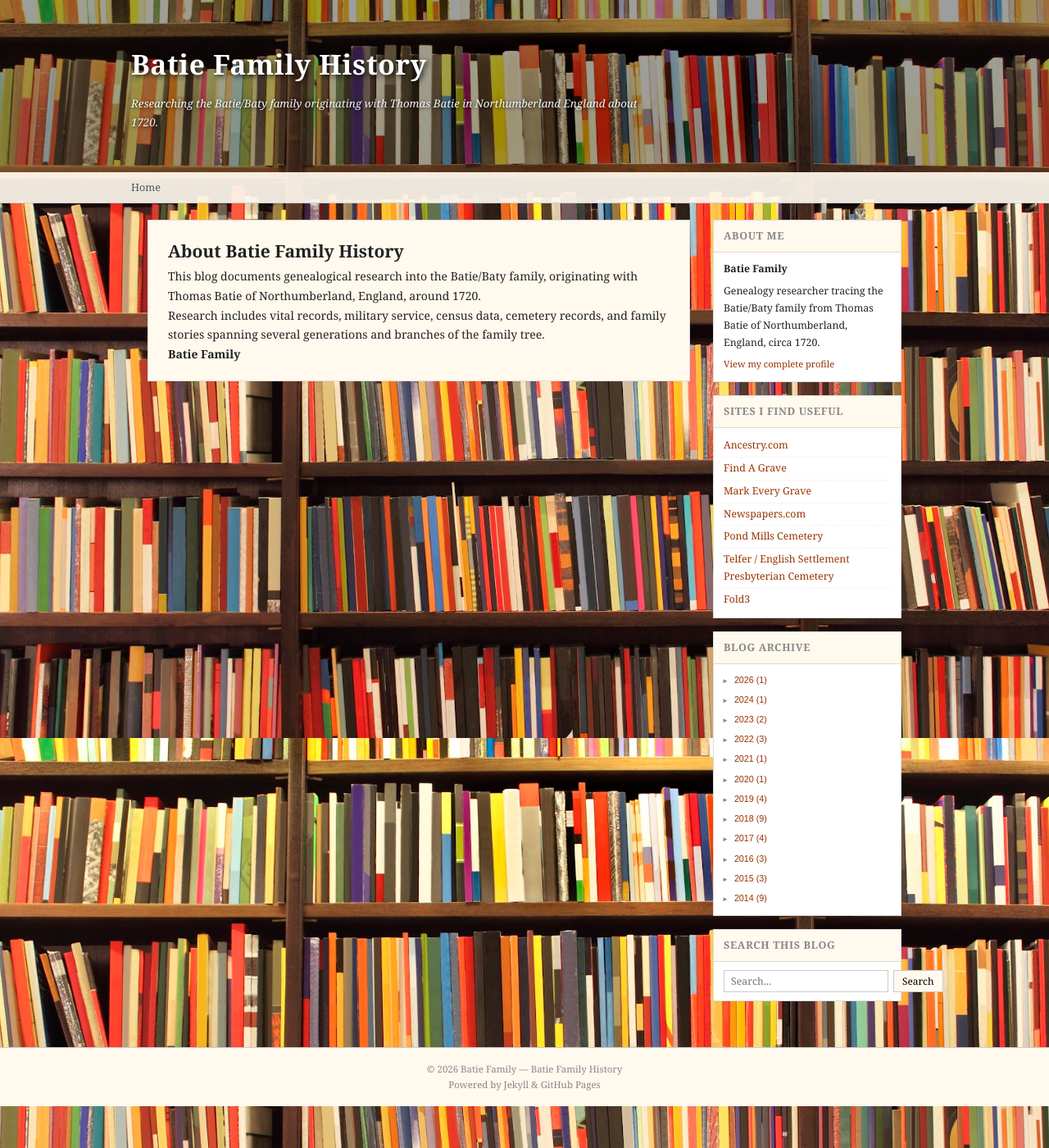
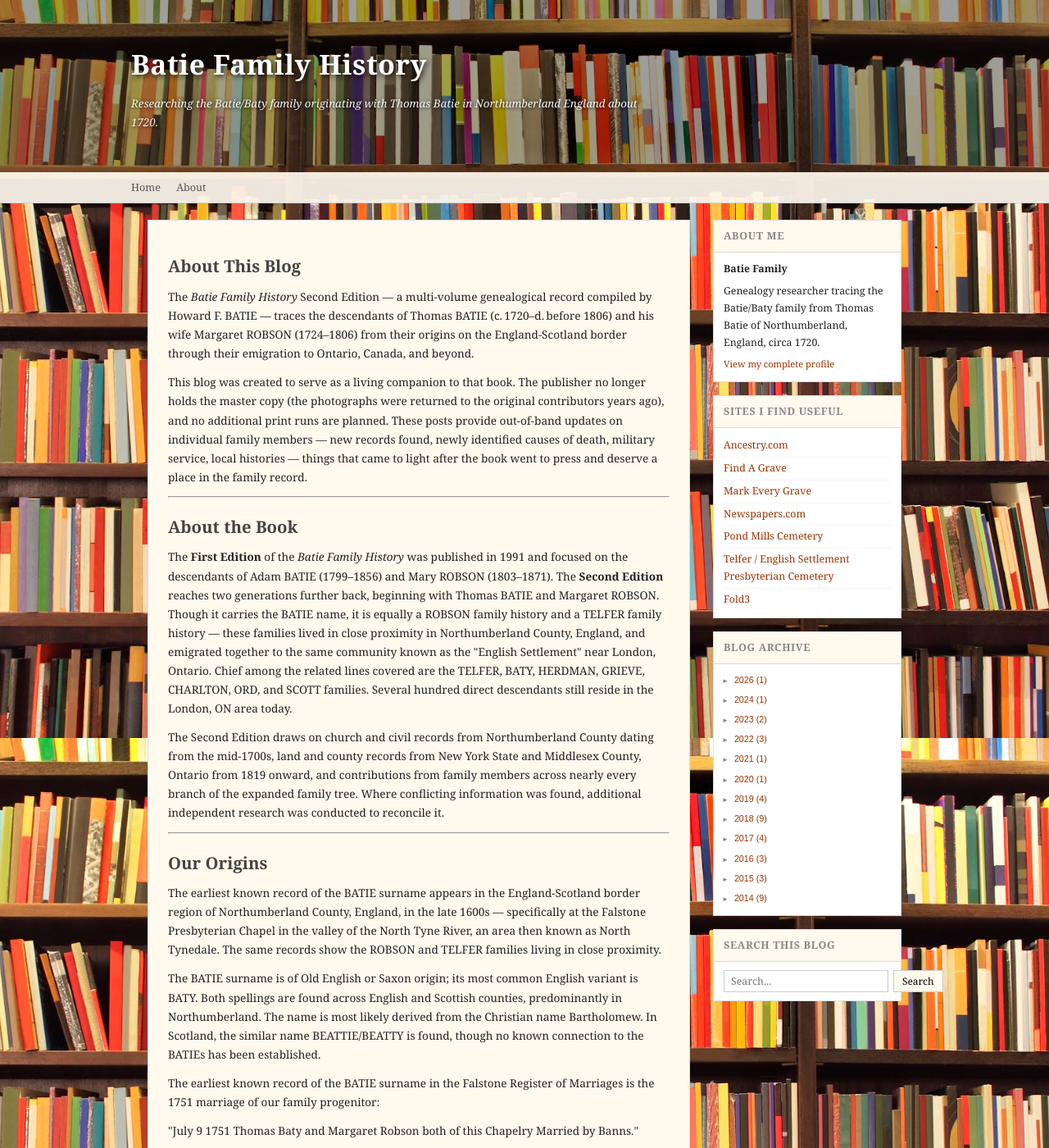
Before and after one commit to twbaty/batiefamilyhistory, a Jekyll site: the page built from about.md, in a window 1280 px wide and 1400 px high. Shown: the whole window at 82% size. Built offline with Jekyll 4.4.1, drawn with Linux system fonts in a browser that asks for light colours; a script that is not in the unit is left out; some of the changed text lies outside the part shown.

Commit message:
Add About page from book content; fix Netlify URL; add About nav link
- Replace stub about.md with full page synthesizing Foreword, Acknowledgement,
  and Origin of Surnames from The Batie Family History (Second Edition)
- Update _config.yml url to https://batie.netlify.app (site was renamed)
- Exclude ack.html, forward.html, surnames.html from Jekyll build
- Add About link to site nav bar

Co-Authored-By: Claude Sonnet 4.6 <noreply@anthropic.com>

```diff
--- a/_config.yml
+++ b/_config.yml
@@ -1,7 +1,7 @@
 title: Batie Family History
 description: Researching the Batie/Baty family originating with Thomas Batie in Northumberland England about 1720.
 baseurl: ""
-url: "https://batyfamilyhistory.netlify.app"
+url: "https://batie.netlify.app"
 
 author:
   name: Batie Family
@@ -49,3 +49,6 @@ exclude:
   - batiefamilyhistory-wordpress.zip
   - "Screenshot*.jpg"
   - README.md
+  - ack.html
+  - forward.html
+  - surnames.html
--- a/_includes/header.html
+++ b/_includes/header.html
@@ -8,5 +8,6 @@
 <nav class="blog-nav">
   <div class="nav-inner">
     <a href="{{ site.baseurl }}/">Home</a>
+    <a href="{{ site.baseurl }}/about/">About</a>
   </div>
 </nav>
--- a/about.md
+++ b/about.md
@@ -4,10 +4,50 @@ title: About
 permalink: /about/
 ---
 
-<h2>About Batie Family History</h2>
+<div class="post-content">
 
-<p>This blog documents genealogical research into the Batie/Baty family, originating with Thomas Batie of Northumberland, England, around 1720.</p>
+<h2>About This Blog</h2>
 
-<p>Research includes vital records, military service, census data, cemetery records, and family stories spanning several generations and branches of the family tree.</p>
+<p>The <em>Batie Family History</em> Second Edition — a multi-volume genealogical record compiled by Howard F. BATIE — traces the descendants of Thomas BATIE (c.&thinsp;1720–d.&thinsp;before 1806) and his wife Margaret ROBSON (1724–1806) from their origins on the England-Scotland border through their emigration to Ontario, Canada, and beyond.</p>
 
-<p><strong>Batie Family</strong></p>
+<p>This blog was created to serve as a living companion to that book. The publisher no longer holds the master copy (the photographs were returned to the original contributors years ago), and no additional print runs are planned. These posts provide out-of-band updates on individual family members — new records found, newly identified causes of death, military service, local histories — things that came to light after the book went to press and deserve a place in the family record.</p>
+
+<hr>
+
+<h2>About the Book</h2>
+
+<p>The <strong>First Edition</strong> of the <em>Batie Family History</em> was published in 1991 and focused on the descendants of Adam BATIE (1799–1856) and Mary ROBSON (1803–1871). The <strong>Second Edition</strong> reaches two generations further back, beginning with Thomas BATIE and Margaret ROBSON. Though it carries the BATIE name, it is equally a ROBSON family history and a TELFER family history — these families lived in close proximity in Northumberland County, England, and emigrated together to the same community known as the "English Settlement" near London, Ontario. Chief among the related lines covered are the TELFER, BATY, HERDMAN, GRIEVE, CHARLTON, ORD, and SCOTT families. Several hundred direct descendants still reside in the London, ON area today.</p>
+
+<p>The Second Edition draws on church and civil records from Northumberland County dating from the mid-1700s, land and county records from New York State and Middlesex County, Ontario from 1819 onward, and contributions from family members across nearly every branch of the expanded family tree. Where conflicting information was found, additional independent research was conducted to reconcile it.</p>
+
+<hr>
+
+<h2>Our Origins</h2>
+
+<p>The earliest known record of the BATIE surname appears in the England-Scotland border region of Northumberland County, England, in the late 1600s — specifically at the Falstone Presbyterian Chapel in the valley of the North Tyne River, an area then known as North Tynedale. The same records show the ROBSON and TELFER families living in close proximity.</p>
+
+<p>The BATIE surname is of Old English or Saxon origin; its most common English variant is BATY. Both spellings are found across English and Scottish counties, predominantly in Northumberland. The name is most likely derived from the Christian name Bartholomew. In Scotland, the similar name BEATTIE/BEATTY is found, though no known connection to the BATIEs has been established.</p>
+
+<p>The earliest known record of the BATIE surname in the Falstone Register of Marriages is the 1751 marriage of our family progenitor:</p>
+
+<blockquote>
+<p>"July 9 1751 Thomas Baty and Margaret Robson both of this Chapelry Married by Banns."</p>
+</blockquote>
+
+<p>Thomas and Margaret had four children, all baptized at Falstone Presbyterian Chapel: Margaret (1752), Elizabeth (1754), Arthur (1758), and John (1762). By 1824, all known descendants of Thomas and Margaret — with the exception of their eldest daughter Margaret, who married William CHARLTON — had emigrated from Northumberland County, England to London Township, Ontario. Their descendants eventually spread to Wisconsin, New York State, and across North America.</p>
+
+<p>The TELFER line entered the family when Thomas and Margaret's second child, Elizabeth BATIE (1754–1802), married Robert TELFER in 1779. Robert later emigrated to Ontario in 1819 with his son Thomas TELFER; he is buried in what is now Telfer Cemetery near Ilderton, Ontario. The ROBSON line extends through multiple intermarriages across generations.</p>
+
+<hr>
+
+<h2>The Editor</h2>
+
+<p>The <em>Batie Family History</em> was compiled and edited by <strong>Howard F. BATIE</strong> (CGHCCA), who also served as editor of the <em>Batie Family Lettergram</em>, a semi-annual newsletter that carried family updates between editions. Howard credits the book's real authors as the hundreds of family members who responded to questionnaires, shared family Bible inscriptions, and contributed photographs — "It is all of you who have really authored this Family History by providing the detailed information which I have but edited and molded into a hopefully entertaining story of our family."</p>
+
+<p>Research assistance came from professional genealogist J. Kenneth BROWN of Newcastle-Upon-Tyne and from serious researchers across nearly every branch of the family, including J. Russell BATIE (Lincoln, NE), W. Garfield and Ed BOLAND (Ottawa and Belmont, ON), Jean T. Evans (Hale Center, TX), and many others.</p>
+
+<hr>
+
+<p><em>If you have new information about any family member, a find from Ancestry.com, Find A Grave, or any other source, feel free to reach out. The record is meant to stay current.</em></p>
+
+</div>
```
